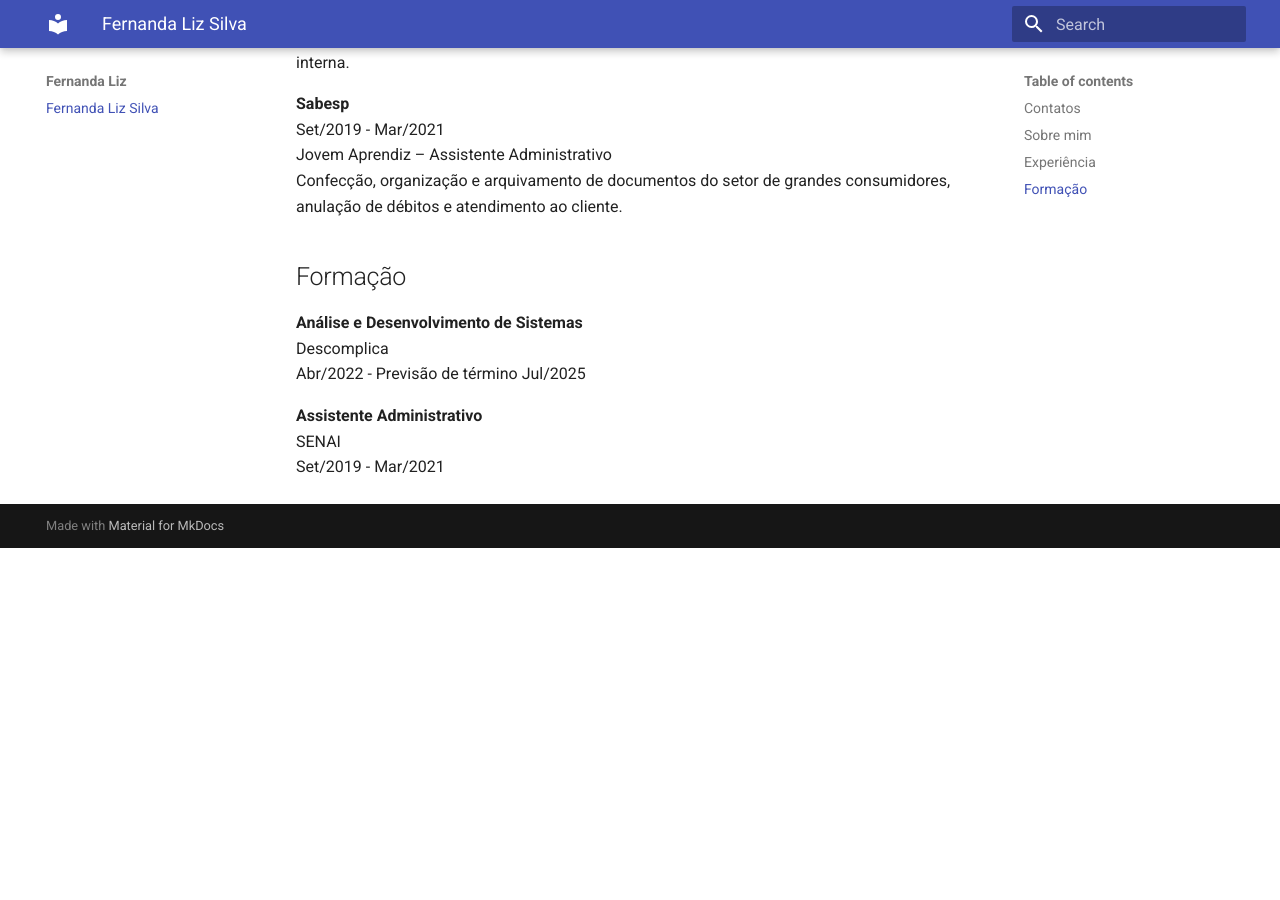
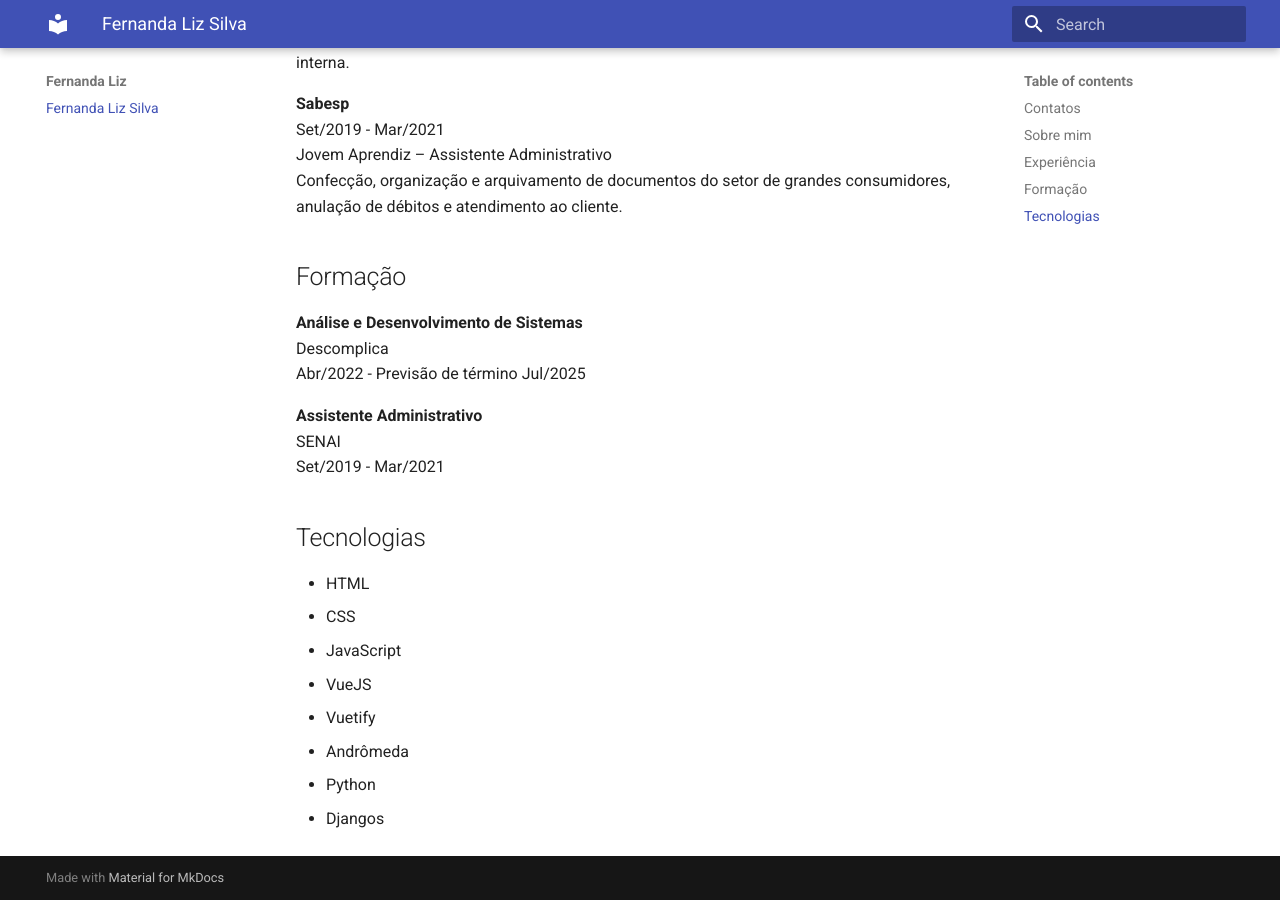
Before and after one commit to fernandalizs/resume, an MkDocs documentation site: the page built from docs/index.md, in a window 1280 px wide and 900 px high, scrolled down 1126 px. Built offline with MkDocs 1.6.1 and Material for MkDocs 9.7.7, drawn with Linux system fonts in a browser that asks for light colours; before the commit the page ends 1674 px from its top, so only the background shows below that; some of the changed text lies outside the part shown.

Commit message:
adiciona tecnologias

```diff
--- a/docs/index.md
+++ b/docs/index.md
@@ -1,7 +1,7 @@
 # Fernanda Liz Silva
 Desenvolvedora de Software
 ## Contatos
-**Celular / WhatsApp** <br>
+**Celular / [WhatsApp](https://wa.me/5512991744960)** <br>
 (12) 99174-4960 <br>
 **E-mail** <br>
 fernandaliz2004@hotmail.com <br>
@@ -37,3 +37,13 @@
 **Assistente Administrativo** <br>
 SENAI <br>
 Set/2019 - Mar/2021 <br>
+
+## Tecnologias
+- HTML
+- CSS
+- JavaScript
+- VueJS
+- Vuetify
+- Andrômeda
+- Python
+- Djangos
```
